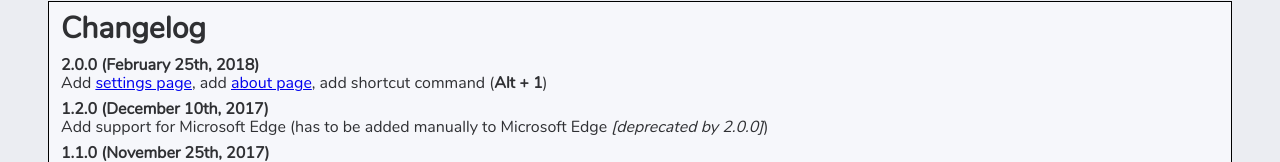
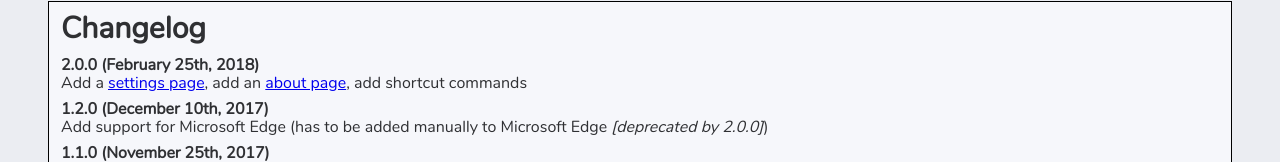
Before and after one commit to dpacassi/disable-javascript, a browser extension: page pages/about.html in a window 1280 px wide. Shown: the part 466-628 px from the top of the page. Drawn offline with Linux system fonts and the light colour scheme.

Commit message:
Add minor about enhancements

```diff
--- a/pages/about.html
+++ b/pages/about.html
@@ -49,7 +49,7 @@
           <ul>
             <li>
               <strong>2.0.0 (February 25th, 2018)</strong><br />
-              Add <a href="options.html">settings page</a>, add <a href="about.html">about page</a>, add shortcut command (<strong>Alt + 1</strong>)
+              Add a <a href="options.html">settings page</a>, add an <a href="about.html">about page</a>, add shortcut commands
             </li>
             <li>
               <strong>1.2.0 (December 10th, 2017)</strong><br />
```
